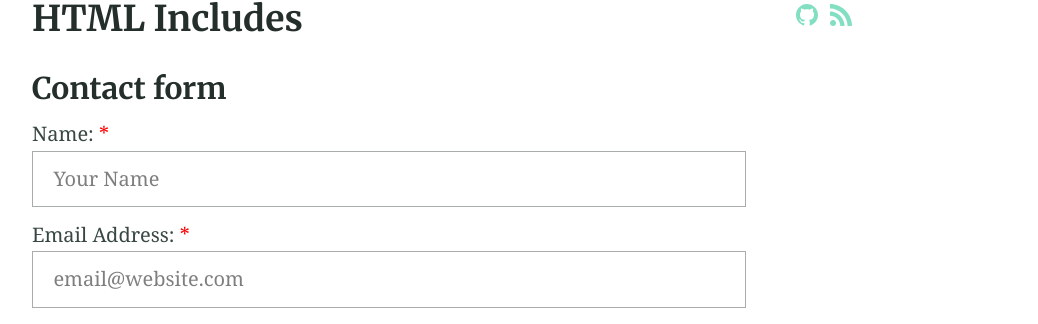
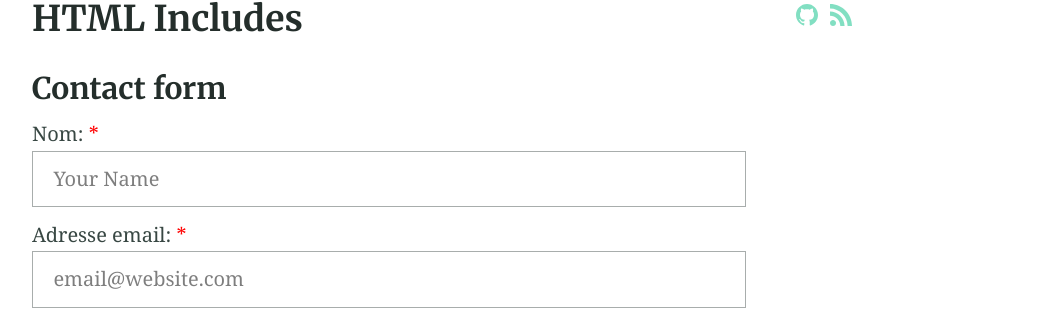
Before and after one commit to Claire-K/Claire-K.github.io, a Jekyll site: the page built from elements.md, in a window 1280 px wide and 900 px high, scrolled down 2677 px. Shown: the part 140-464 px from the top of the window, without its empty margins (32-1070 px from the left). Built offline with Jekyll 4.4.1, drawn with Linux system fonts in a browser that asks for light colours.

Commit message:
Update site-form.html

```diff
--- a/_includes/site-form.html
+++ b/_includes/site-form.html
@@ -20,10 +20,10 @@
 >
   <fieldset class="fieldset  form__fieldset">
     <legend class="legend form__legend">{{ name }}</legend>
-    <label class="label" for="name--{{ name_id }}">Name: <span class="required">*</span></label>
+    <label class="label" for="name--{{ name_id }}">Nom: <span class="required">*</span></label>
     <input class="input" id="name--{{ name_id }}" type="text" name="name" value="" placeholder="Your Name" required="required" />
 
-    <label class="label" for="email--{{ name_id }}">Email Address: <span class="required">*</span></label>
+    <label class="label" for="email--{{ name_id }}">Adresse email: <span class="required">*</span></label>
     <input class="input" id="email--{{ name_id }}" type="email" name="email" value="" placeholder="email@website.com" required="required" />
 
     <label class="label" for="message--{{ name_id }}">Message: <span class="required">*</span></label>
```
